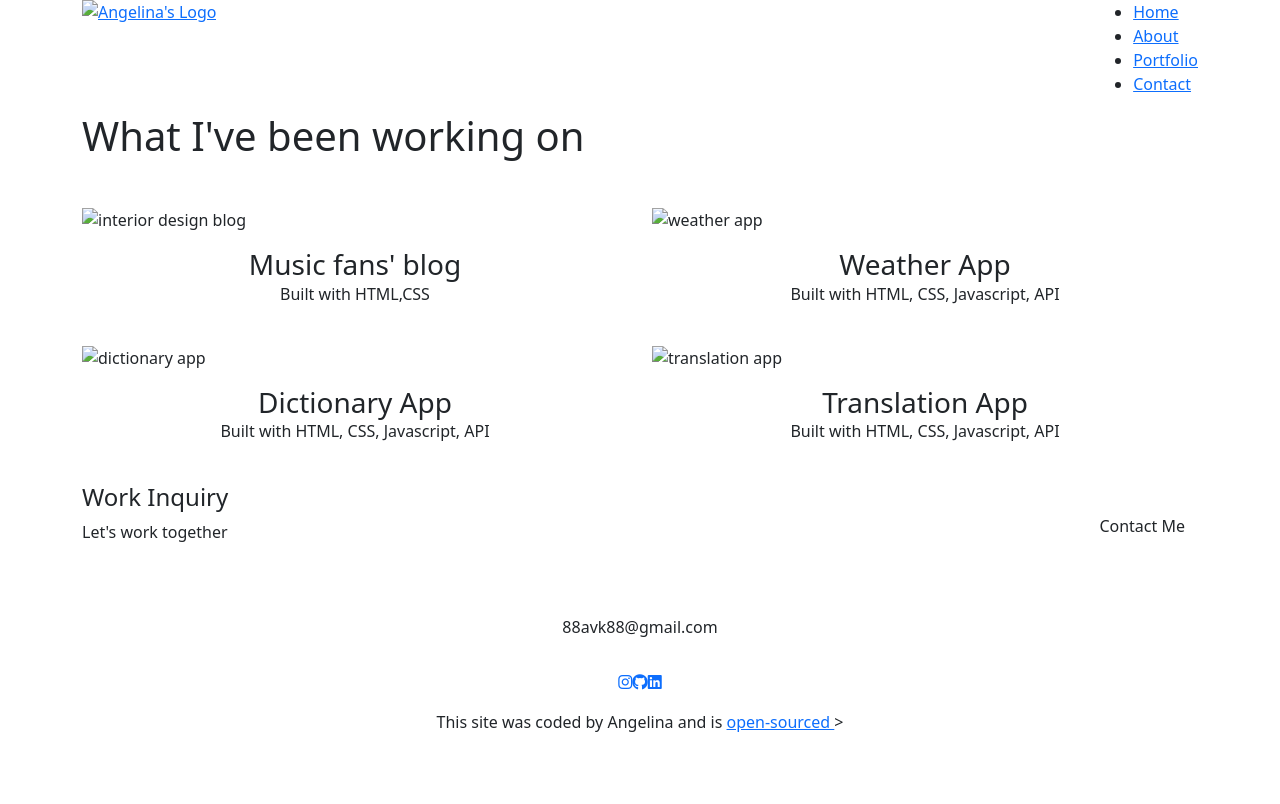
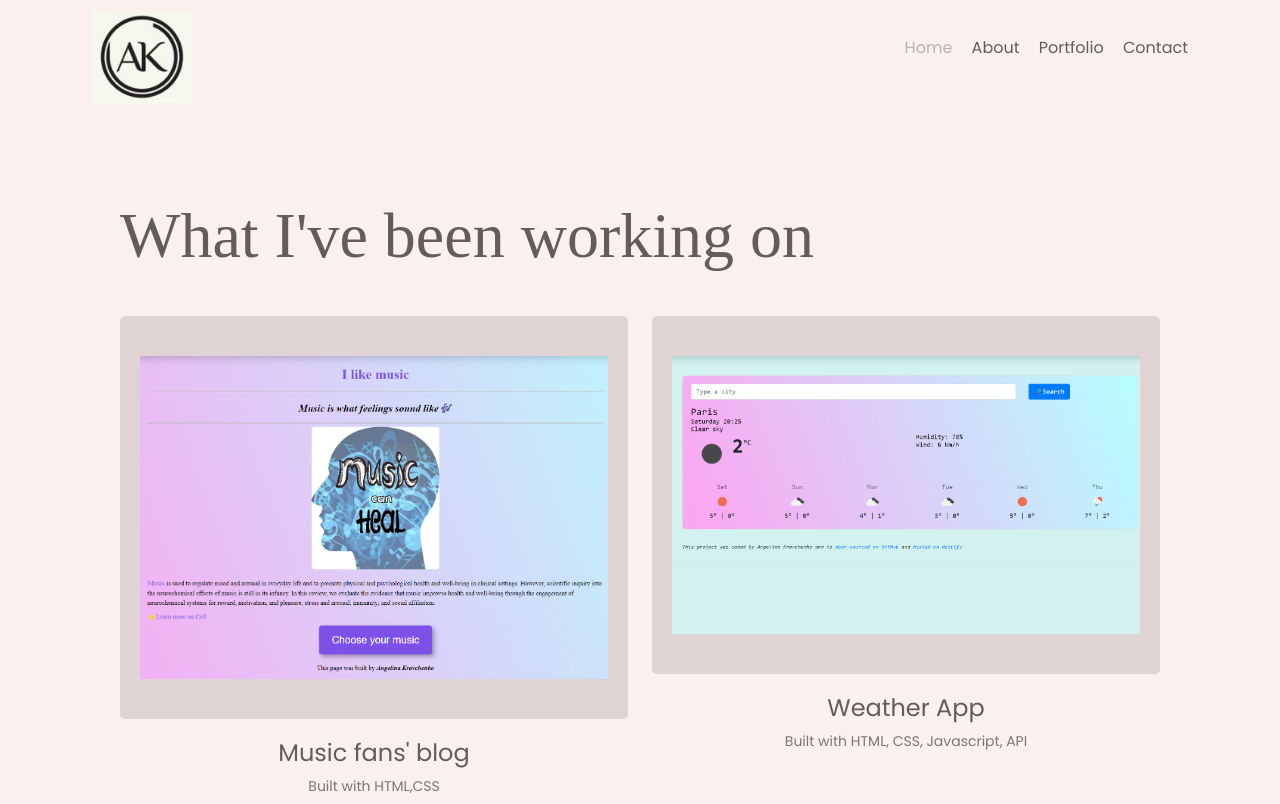
Before and after one commit to Angie11111/porfolio-project, a plain HTML site: page work.html in a window 1280 px wide. Shown: the top 804 px of the page. Drawn offline with nearby package versions, Linux system fonts and the light colour scheme; the site is published under a folder, as on GitHub Pages, so addresses that start at the root find nothing.

Commit message:
link for Ghrome

```diff
--- a/work.html
+++ b/work.html
@@ -14,7 +14,7 @@
       integrity="sha384-w76AqPfDkMBDXo30jS1Sgez6pr3x5MlQ1ZAGC+nuZB+EYdgRZgiwxhTBTkF7CXvN"
       crossorigin="anonymous"
     ></script>
-    <link rel="stylesheet" href="/porfolio-project/styles/portfolio.css" />
+    <link rel="stylesheet" href="styles/portfolio.css" />
     <link rel="preconnect" href="https://fonts.googleapis.com" />
     <link rel="preconnect" href="https://fonts.gstatic.com" crossorigin />
     <link
@@ -36,29 +36,29 @@
   <body>
     <div class="header container">
       <nav class="d-flex justify-content-between">
-        <a href="/porfolio-project/index.html" title="Homepage">
+        <a href="index.html" title="Homepage">
           <img
-            src="/porfolio-project/images/logo-cut-more.png"
+            src="images/logo-cut-more.png"
             class="logo d-none d-md-block"
             alt="Angelina's Logo"
           />
         </a>
         <ul>
           <li class="active">
-            <a href="/porfolio-project/index.html" title="Hompage">Home</a>
+            <a href="index.html" title="Hompage">Home</a>
           </li>
           <li>
-            <a href="/porfolio-project/about.html" title="About Angelina"
+            <a href="about.html" title="About Angelina"
               >About</a
             >
           </li>
           <li>
-            <a href="/porfolio-project/work.html" title="Angelina's Work"
+            <a href="work.html" title="Angelina's Work"
               >Portfolio</a
             >
           </li>
           <li>
-            <a href="/porfolio-project/contact.html" title="Contact Angelina"
+            <a href="contact.html" title="Contact Angelina"
               >Contact</a
             >
           </li>
@@ -73,7 +73,7 @@
         <div class="row">
           <div class="col-md-6 mb-4">
             <img
-              src="/porfolio-project/images/music.png"
+              src="images/music.png"
               alt="interior design blog"
               class="project-image img-fluid mb-3"
               id="music"
@@ -83,7 +83,7 @@
           </div>
           <div class="col-md-6 mb-4">
             <img
-              src="/porfolio-project/images/weather-app.png"
+              src="images/weather-app.png"
               alt="weather app"
               class="project-image img-fluid mb-3"
               id="weather-app"
@@ -94,7 +94,7 @@
 
           <div class="col-md-6 mb-4">
             <img
-              src="/porfolio-project/images/dictionary.png"
+              src="images/dictionary.png"
               alt="dictionary app"
               class="project-image img-fluid mb-3"
               id="dictionary"
@@ -104,7 +104,7 @@
           </div>
           <div class="col-md-6 mb-4">
             <img
-              src="/porfolio-project/images/translation.png"
+              src="images/translation.png"
               alt="translation app"
               class="project-image img-fluid mb-3"
               id="translation-app"
@@ -124,7 +124,7 @@
           </div>
           <div>
             <a
-              href="/porfolio-project/contact.html"
+              href="contact.html"
               title="Contact Angelina"
               class="btn btn-branding mt-4"
               >Contact Me</a
```
Also changed, not shown: about.html (+10 -10 lines), contact.html (+8 -8 lines), index.html (+14 -29 lines).
